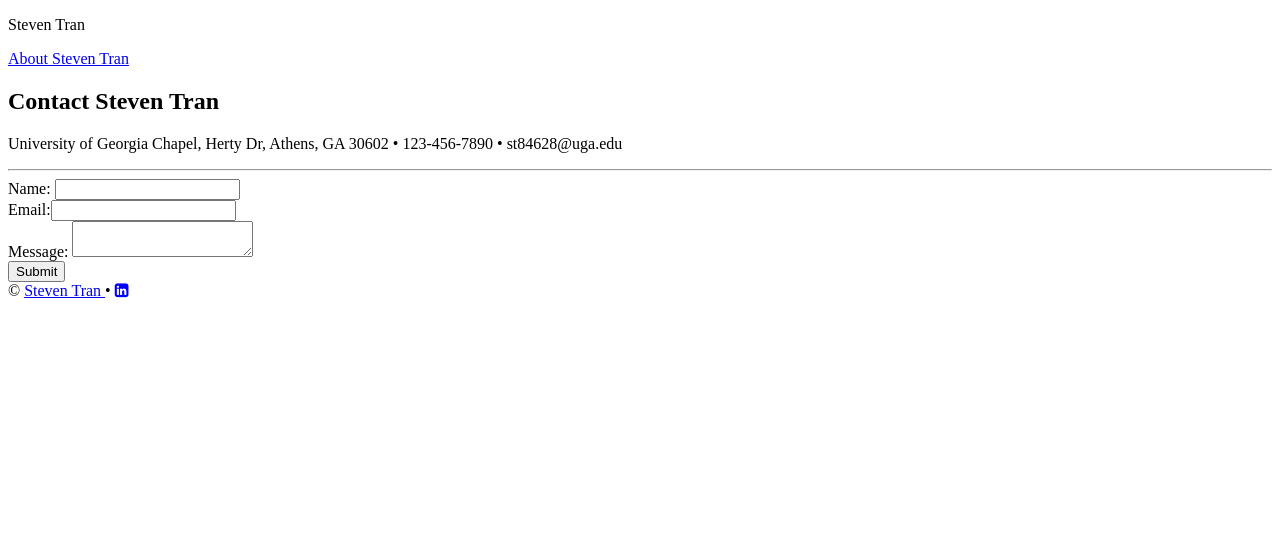
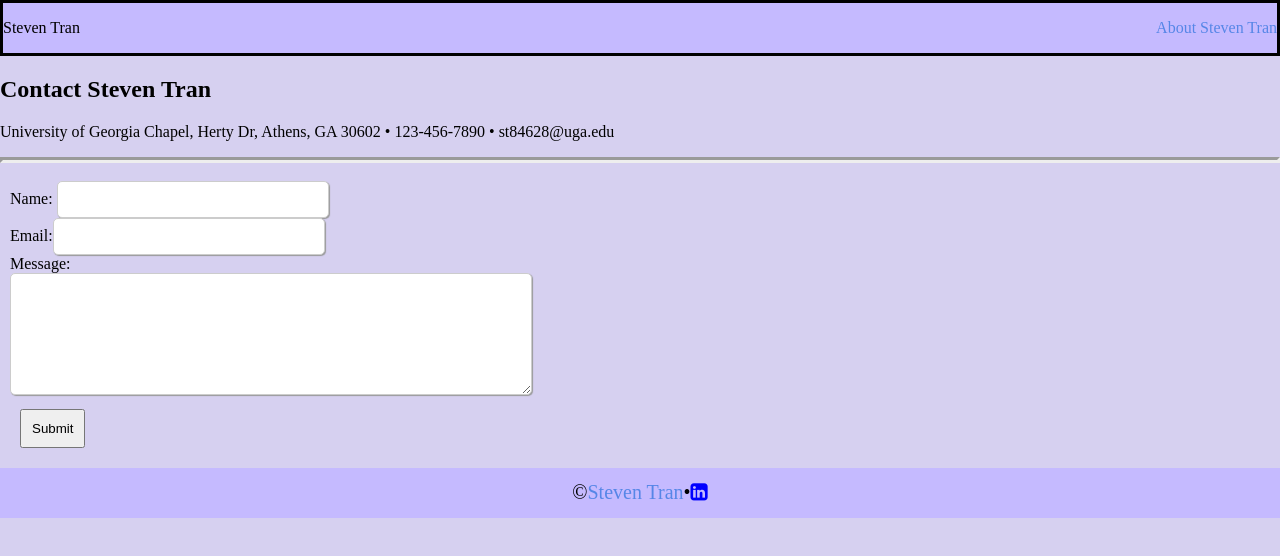
Before and after one commit to stxv/4300CV, a plain HTML site: page contact.html in a window 1280 px wide. Drawn offline with Linux system fonts and the light colour scheme; files that its build step writes are made by us from their sources; the site is published under a folder, as on GitHub Pages, so addresses that start at the root find nothing.

Commit message:
Update contact.html

```diff
--- a/contact.html
+++ b/contact.html
@@ -2,7 +2,7 @@
 <html>
 <head>
     <link rel="stylesheet" href="https://cdnjs.cloudflare.com/ajax/libs/font-awesome/4.7.0/css/font-awesome.min.css">
-    <link rel="stylesheet" href="/personalCV/css/styles.css"/>
+    <link rel="stylesheet" href="css/styles.css"/>
     <title> Contact Steven Tran</title>
 </head>
 
```
